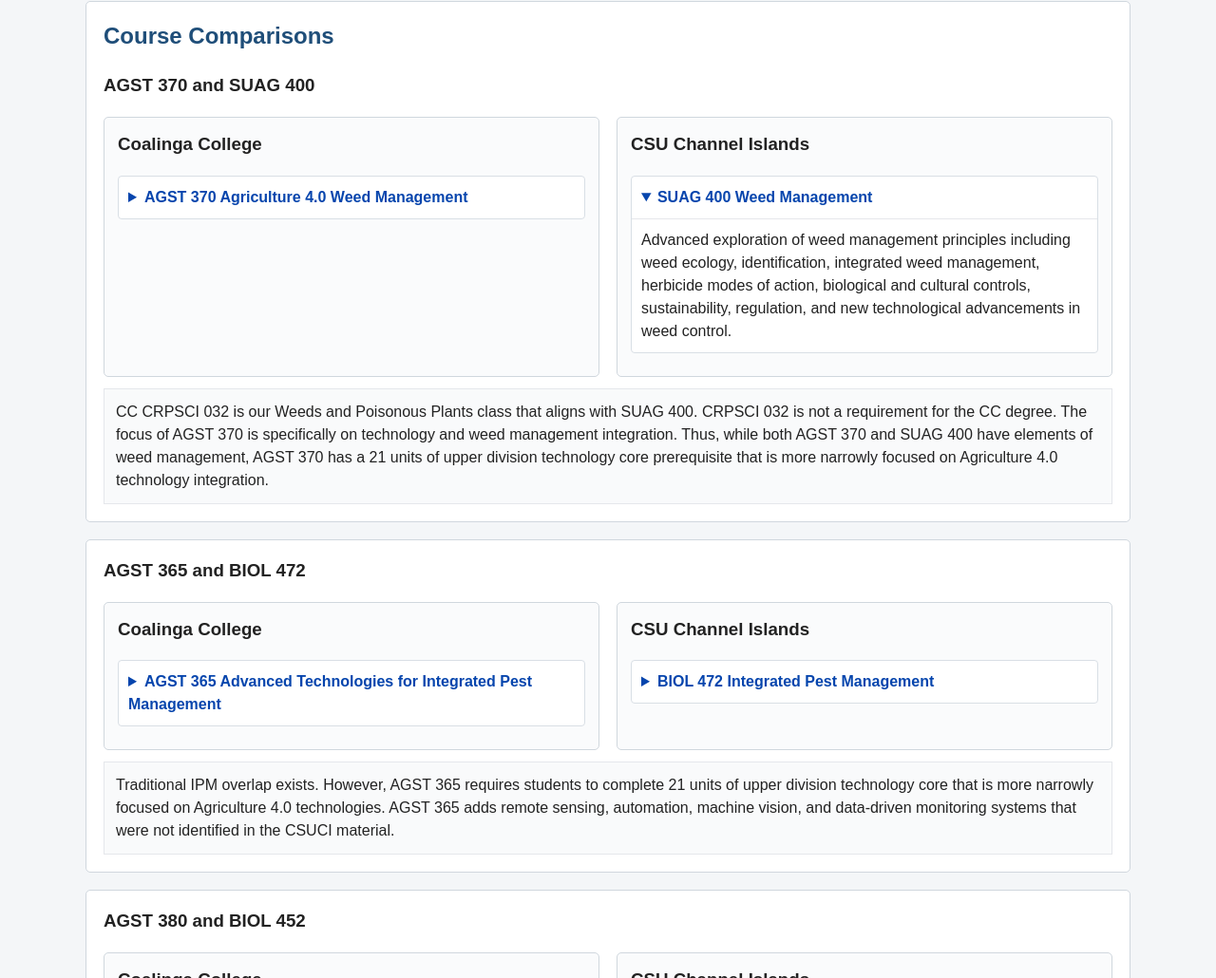
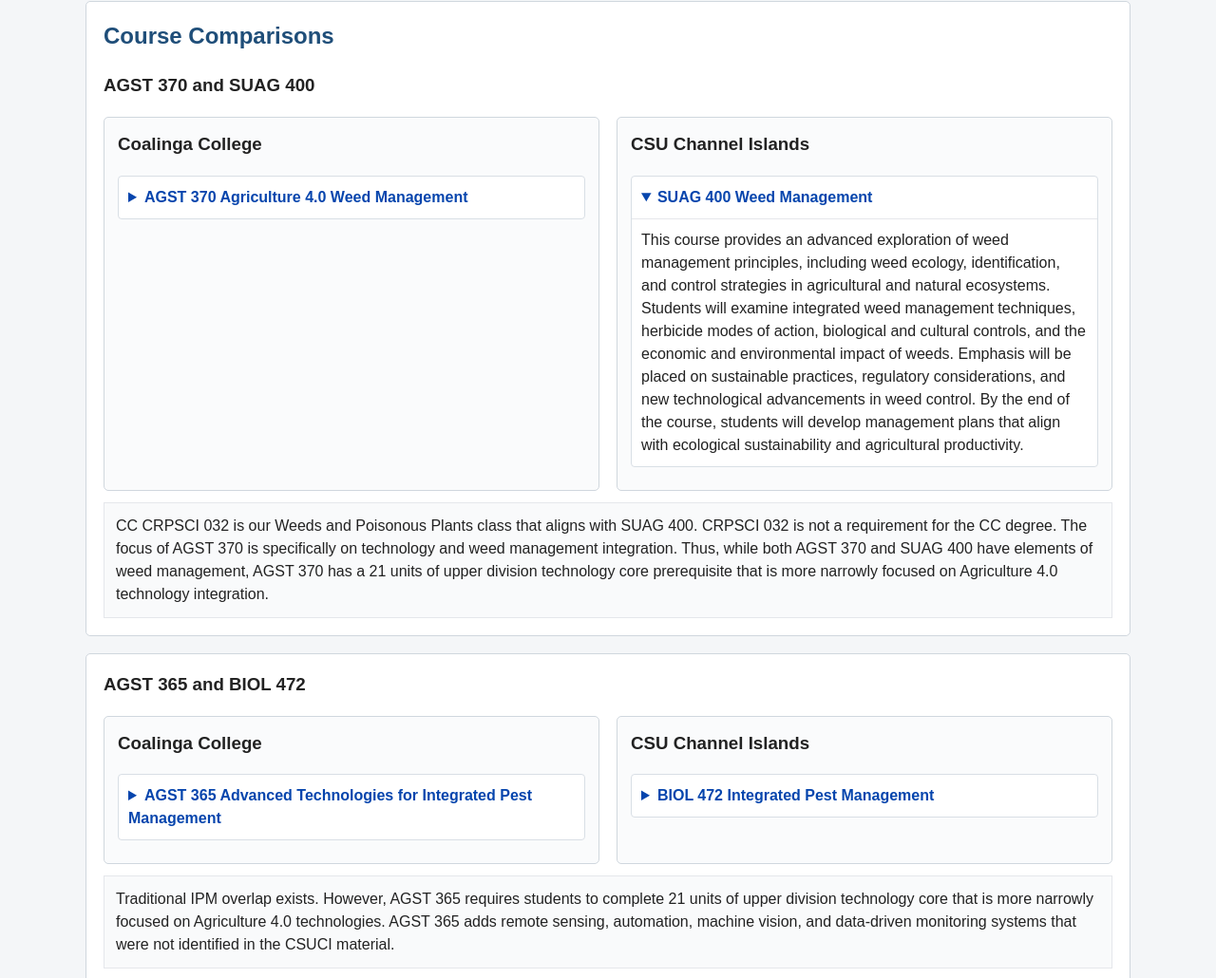
Before and after one commit to ellswort2-sketch/BDP-Duplication-Evaluation, a plain HTML site: page CSU-CI-CourseDuplicationClaimsEvaluation.html in a window 1280 px wide. Shown: the part 898-1928 px from the top of the page at 95% size. Drawn offline with Linux system fonts and the light colour scheme.

Commit message:
Update CSU-CI-CourseDuplicationClaimsEvaluation.html

```diff
--- a/CSU-CI-CourseDuplicationClaimsEvaluation.html
+++ b/CSU-CI-CourseDuplicationClaimsEvaluation.html
@@ -183,7 +183,7 @@
 <summary>SUAG 400 Weed Management</summary>
 
 <div class="summarytext">
-Advanced exploration of weed management principles including weed ecology, identification, integrated weed management, herbicide modes of action, biological and cultural controls, sustainability, regulation, and new technological advancements in weed control.
+This course provides an advanced exploration of weed management principles, including weed ecology, identification, and control strategies in agricultural and natural ecosystems. Students will examine integrated weed management techniques, herbicide modes of action, biological and cultural controls, and the economic and environmental impact of weeds. Emphasis will be placed on sustainable practices, regulatory considerations, and new technological advancements in weed control. By the end of the course, students will develop management plans that align with ecological sustainability and agricultural productivity.
 </div>
 
 </details>
```
